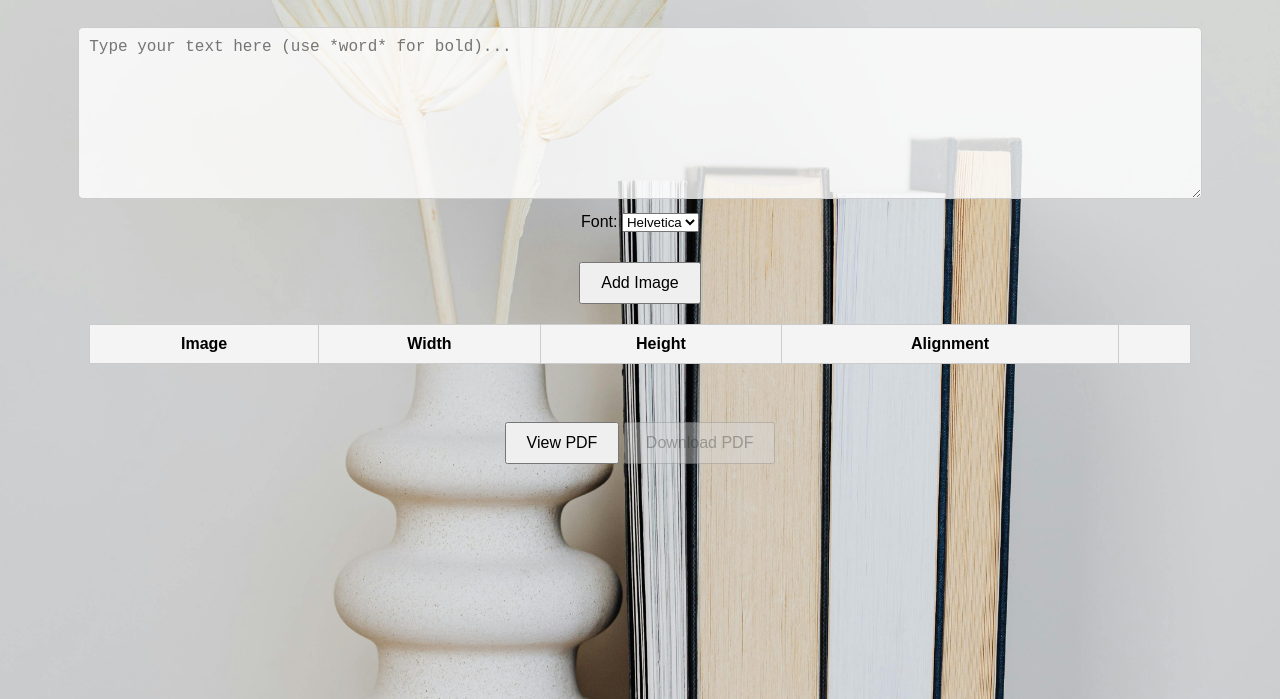
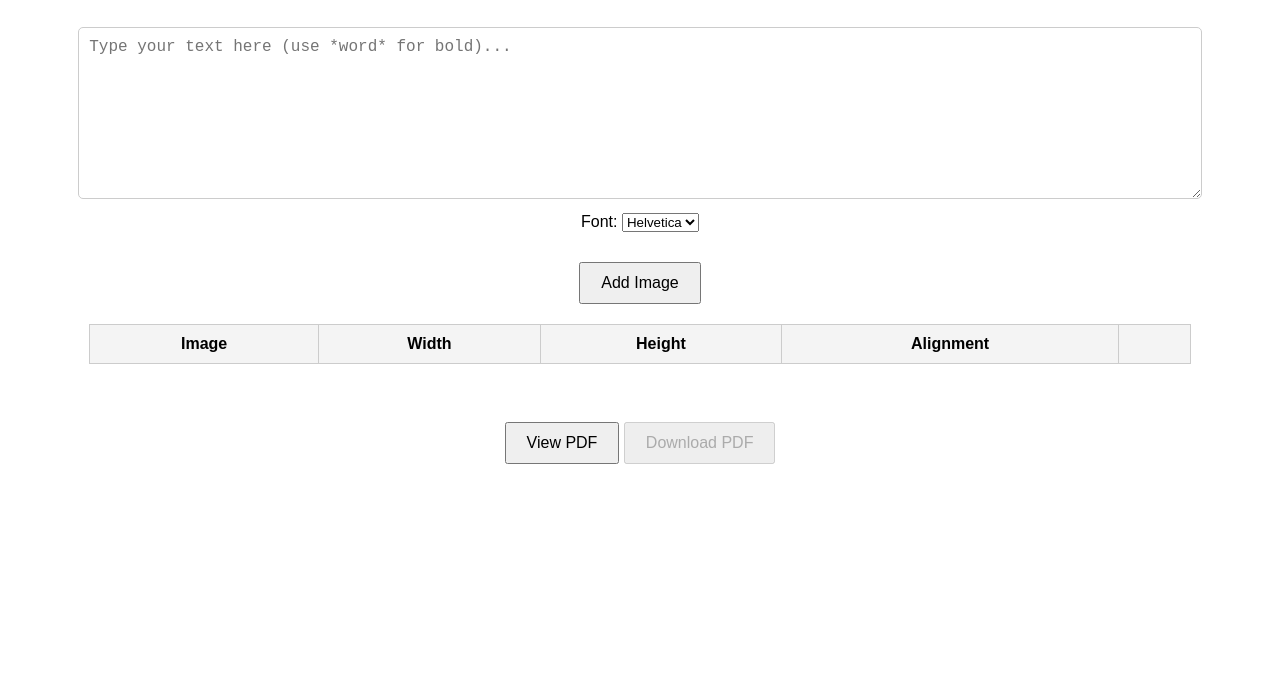
Before and after one commit to marciofelicioo/Minimalist-Letter-Composer, a plain HTML site: page index.html in a window 1280 px wide. Shown: the part 101-800 px from the top of the page. Drawn offline with nearby package versions, Linux system fonts and the light colour scheme.

Commit message:
removed background

```diff
--- a/index.html
+++ b/index.html
@@ -10,7 +10,7 @@
             font-family: Arial, sans-serif;
             text-align: center;
             padding: 20px;
-            background: url('books.jpg') no-repeat center center fixed;
+            background: 'white';
             background-size: cover;
         }
         textarea {
```
Also changed, not shown: books.jpg (deleted).
